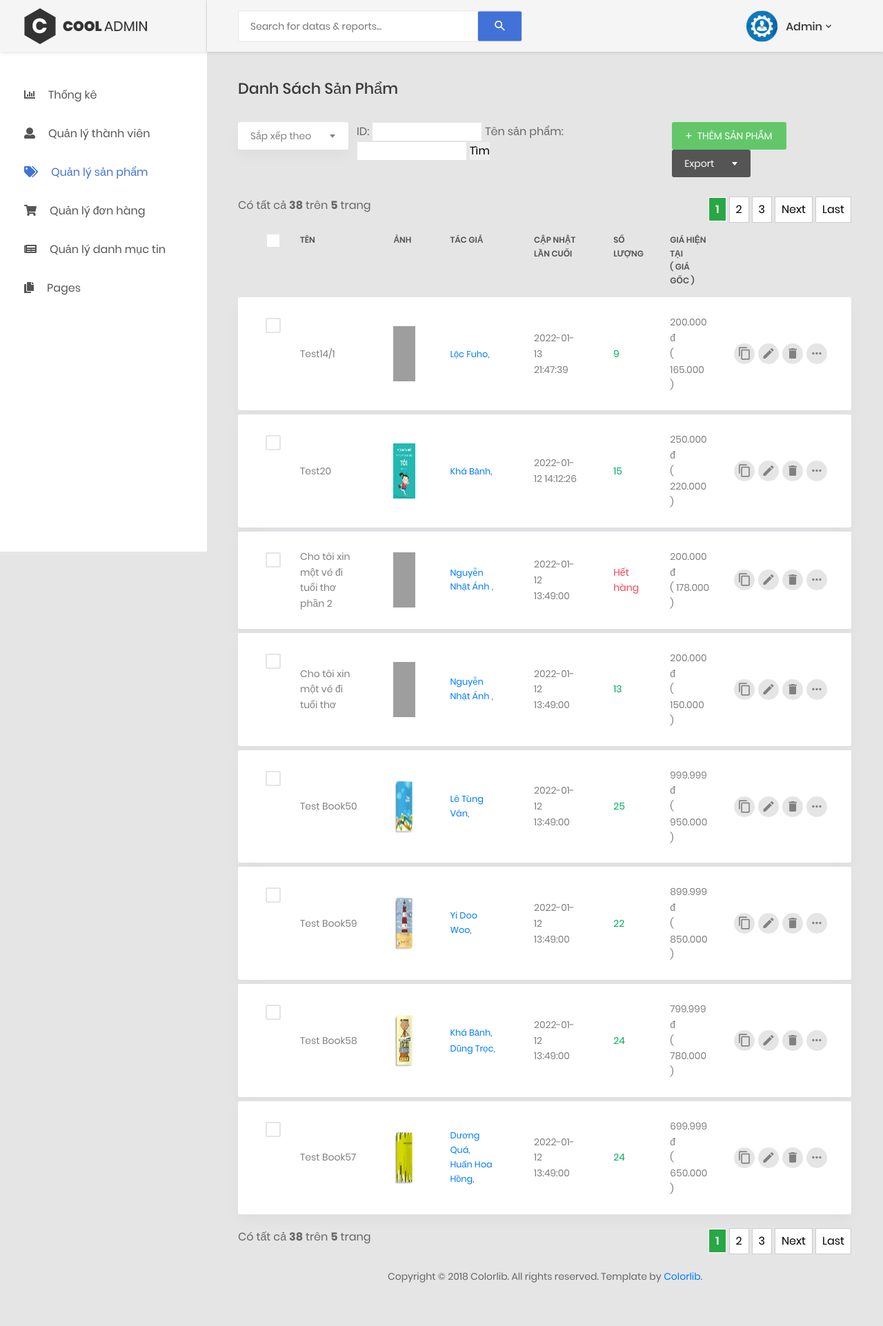
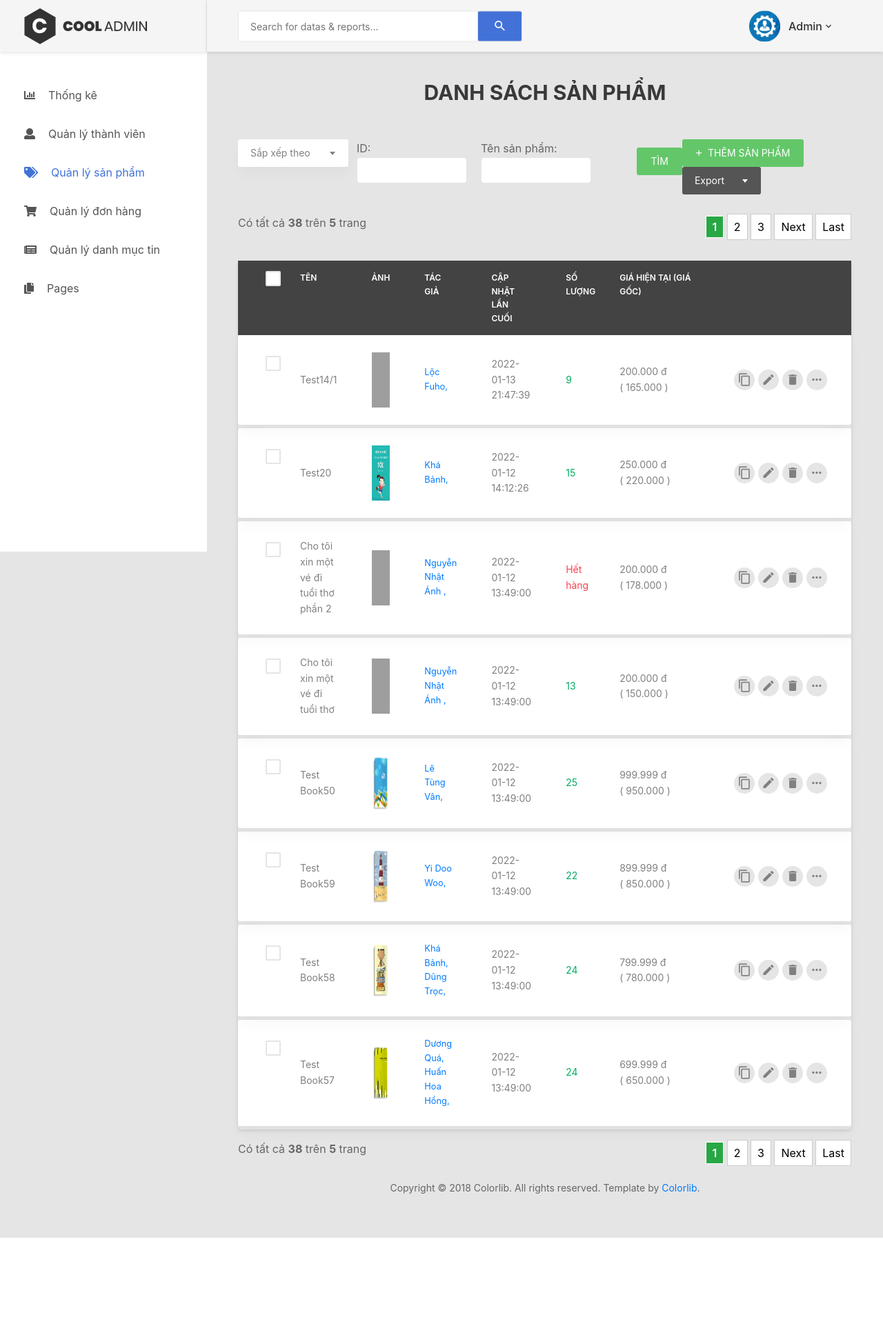
Before and after one commit to namnt0413/database-project, a PHP site: page /admin/book.php in a window 1280 px wide. Shown: the whole page at 69% size. After the commit the page ends 1795 px from the top, so only its background shows below. Run offline with PHP 8.4, Linux system fonts and the light colour scheme; a user stored in the database is signed in; data comes from the database, SQL or seed files in the repository; grey boxes are pictures that could not be loaded.

Commit message:
69 commit: fix 1 số bug giao diện

```diff
--- a/admin/book.php
+++ b/admin/book.php
@@ -98,7 +98,7 @@
 
 
                                 <!-- Filter -->
-                                <h3 class="title-5 m-b-35">Danh sách sản phẩm</h3>
+                                <h3 class="title-5 m-b-35" style="text-align: center; font-size: 30px; text-transform: uppercase; font-weight: 700; margin-bottom: 50px">Danh sách sản phẩm</h3>
                                 <div class="table-data__tool">
                                     <div class="table-data__tool-left">
                                         <div class="rs-select2--light rs-select2--sm" style="width:160px;">
@@ -122,9 +122,9 @@
                                     <div class="table-data__tool-center">
                                     <form id="book-search-form" action="book.php?action=search" method="POST">
                                     <fieldset>
-                                    ID: <input style="width: 160px;border: 1px solid rgba(0,0,0,.1);" type="text" name="id" value="<?=!empty($id)?$id:""?>" />
-                                    Tên sản phẩm: <input style="width: 160px;border: 1px solid rgba(0,0,0,.1);" type="text" name="tittle" value="<?=!empty($tittle)?$tittle:""?>" />
-                                    <input  type="submit" value="Tìm" />
+                                    <p>ID: <input style="padding: 5px; border-radius: 5px; width: 160px;border: 1px solid rgba(0,0,0,.1);" type="text" name="id" value="<?=!empty($id)?$id:""?>" /></p>
+                                    <p>Tên sản phẩm: <input style="padding: 5px; border-radius: 5px; width: 160px;border: 1px solid rgba(0,0,0,.1);" type="text" name="tittle" value="<?=!empty($tittle)?$tittle:""?>" /></p>
+                                    <input  class="au-btn au-btn-icon au-btn--green au-btn--small" type="submit" value="Tìm" />
                                     </fieldset>
                                     </form>
                                     </div>
@@ -158,26 +158,27 @@
                                                         <span class="au-checkmark"></span>
                                                     </label>
                                                 </th>
-                                                <th>Tên</th>
-                                                <th>Ảnh</th>
-                                                <th>Tác giả</th>
-                                                <th>Cập nhật lần cuối</th>
-                                                <th>Số lượng</th>
-                                                <th>
-                                                    <div class="row">Giá hiện tại</div>
-                                                    <div class="row">( Giá gốc )</div>
-                                                </th>
+                                                <th id="table-thead-color">Tên</th>
+                                                <th id="table-thead-color">Ảnh</th>
+                                                <th id="table-thead-color">Tác giả</th>
+                                                <th id="table-thead-color">Cập nhật lần cuối</th>
+                                                <th id="table-thead-color">Số lượng</th>
+                                                <th id="table-thead-color" style="width: 20%">
+                                                    <div class="row">Giá hiện tại (Giá gốc)</div>
+
+                                                </th class="table-thead-color">
                                                 <th></th>
                                             </tr>
                                         </thead>
+                                    <tbody>
+                                    <?php
 
-                                    <?php
                                     while ($row = mysqli_fetch_array($books_filter) ) {
                                         // đặt biến $row_id để sau này gọi trong mysqli không bị lỗi
                                         $row_id = $row['id'];
                                         // var_dump($row_id);exit;
                                     ?>
-                                        <tbody>
+
                                             <tr class="tr-shadow">
                                                 <td>
                                                     <label class="au-checkbox">
@@ -235,8 +236,9 @@
                                             <tr class="spacer"></tr>
 
 
-                                        </tbody>
+
                                     <?php } ?>
+                                    </tbody>
                                     </table><!-- end table -->
                             <?php
                             include './pagination.php';
@@ -289,6 +291,54 @@
     <?php }  ?>   <!-- end else -->
 
 </body>
+<style>
+     * {
+            margin: 0;
+            padding: 0;
+            box-sizing: border-box;
+            font-family: -apple-system,BlinkMacSystemFont,"Segoe UI",Roboto,"Helvetica Neue",Arial,sans-serif,"Apple Color Emoji","Segoe UI Emoji","Segoe UI Symbol","Noto Color Emoji";
 
+        }
+        .table {
+            margin-top: 30px;
+        }
+        table {
+            border-collapse: collapse;
+            border-radius: 5px;
+            overflow: hidden;
+            box-shadow: 0px 2px 5px 0px rgb(0 0 0 / 10%);
+
+        }
+
+        thead {
+                background: #434343;
+                margin-bottom: 10px;
+            }
+
+        #table-thead-color{
+        color: #fff;
+        }
+        td {
+        /* border: 1px solid #343a40; */
+        padding: 16px 24px;
+        text-align: left;
+
+        }
+
+
+
+    #table-row:nth-child(odd) {
+    background-color: #fff;
+    }
+
+    #table-row:nth-child(even) {
+    background-color: #f5f5f5;
+    }
+    fieldset {
+        display: flex;
+        align-items: center;
+        gap: 20px;
+    }
+</style>
 </html>
 <!-- end document-->
--- a/admin/book_add_genres.php
+++ b/admin/book_add_genres.php
@@ -141,7 +141,7 @@
                 margin-bottom: 20px;
             }
             .content-container {
-                margin-top: 1rem;
+                margin-top: 3.3rem;
                 position: relative;
                 height: 90vh;
                  /* background-image: linear-gradient(rgba(233, 236, 239, 0.603), rgba(233, 236, 239, 0.603));
--- a/admin/book_add_publisher.php
+++ b/admin/book_add_publisher.php
@@ -154,7 +154,7 @@
                 margin-bottom: 20px;
             }
             .content-container {
-                margin-top: 1rem;
+                margin-top: 3.3rem;
                 position: relative;
                 height: 90vh;
                  /* background-image: linear-gradient(rgba(233, 236, 239, 0.603), rgba(233, 236, 239, 0.603));
```
Also changed, not shown: admin/author.php (+9 -1 lines), admin/publisher.php (+9 -1 lines), header.php (+16 -1 lines).
